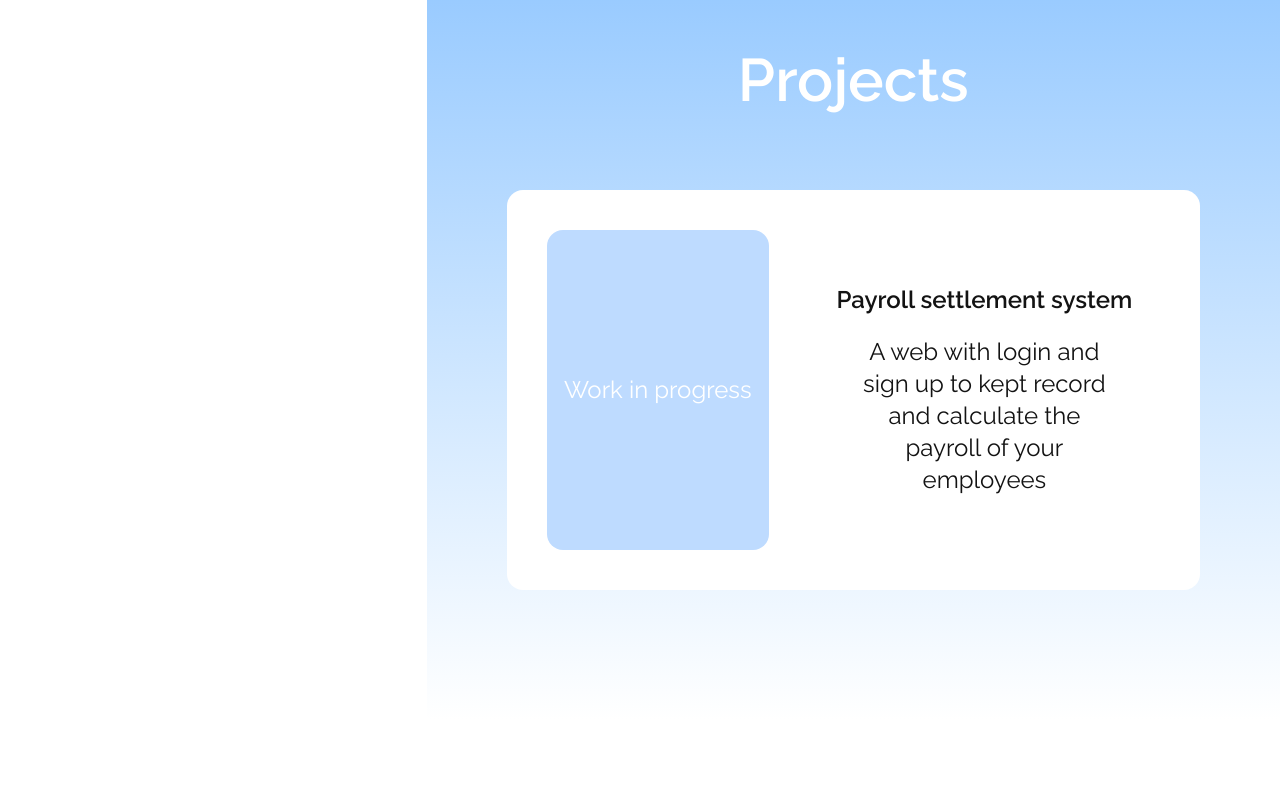
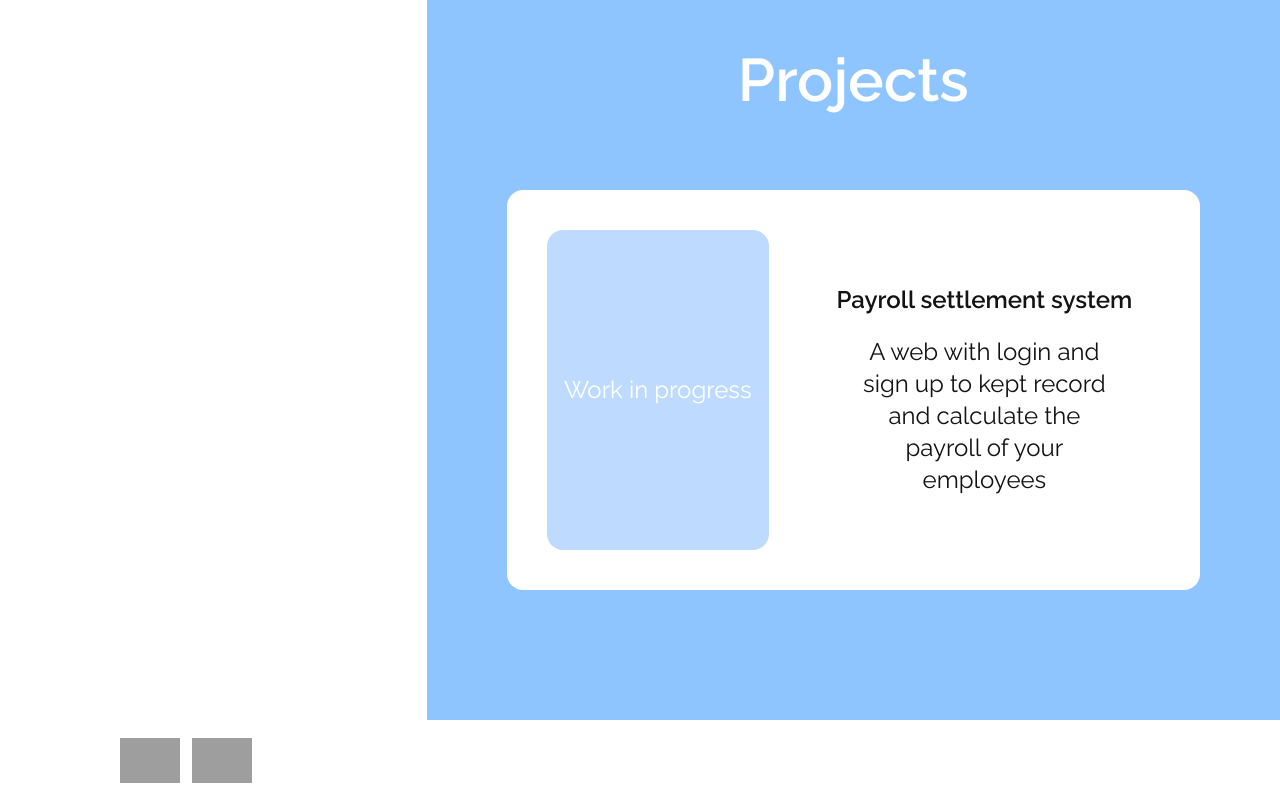
Before and after one commit to Tiago-salva/Portafolio, a React (Vite) app: page / in a window 1280 px wide. Shown: the part 3452-4252 px from the top of the page. Before the commit the page ends 4172 px from the top, so only its background shows below. Built offline with nearby package versions, Linux system fonts and the light colour scheme; grey boxes are pictures that could not be loaded.

Commit message:
refactor: change gradient background to static for better visibility

```diff
--- a/src/App.jsx
+++ b/src/App.jsx
@@ -82,11 +82,7 @@ function App() {
           <SkillList></SkillList>
         </Section>
 
-        <Section
-          withBackground
-          bgColor="bg-gradient-to-b from-blue to-light-white"
-          id={"projects"}
-        >
+        <Section withBackground bgColor="bg-blue" id={"projects"}>
           <h2 className="text-6xl font-bold mb-20 text-light-white">
             Projects
           </h2>
@@ -98,6 +94,13 @@ function App() {
           />
         </Section>
       </main>
+
+      {/* Footer for small devices */}
+      <Footer
+        className={
+          "absolute w-full bg-light-white -bottom-full py-5 z-10 lg:hidden"
+        }
+      />
     </>
   );
 }
```
